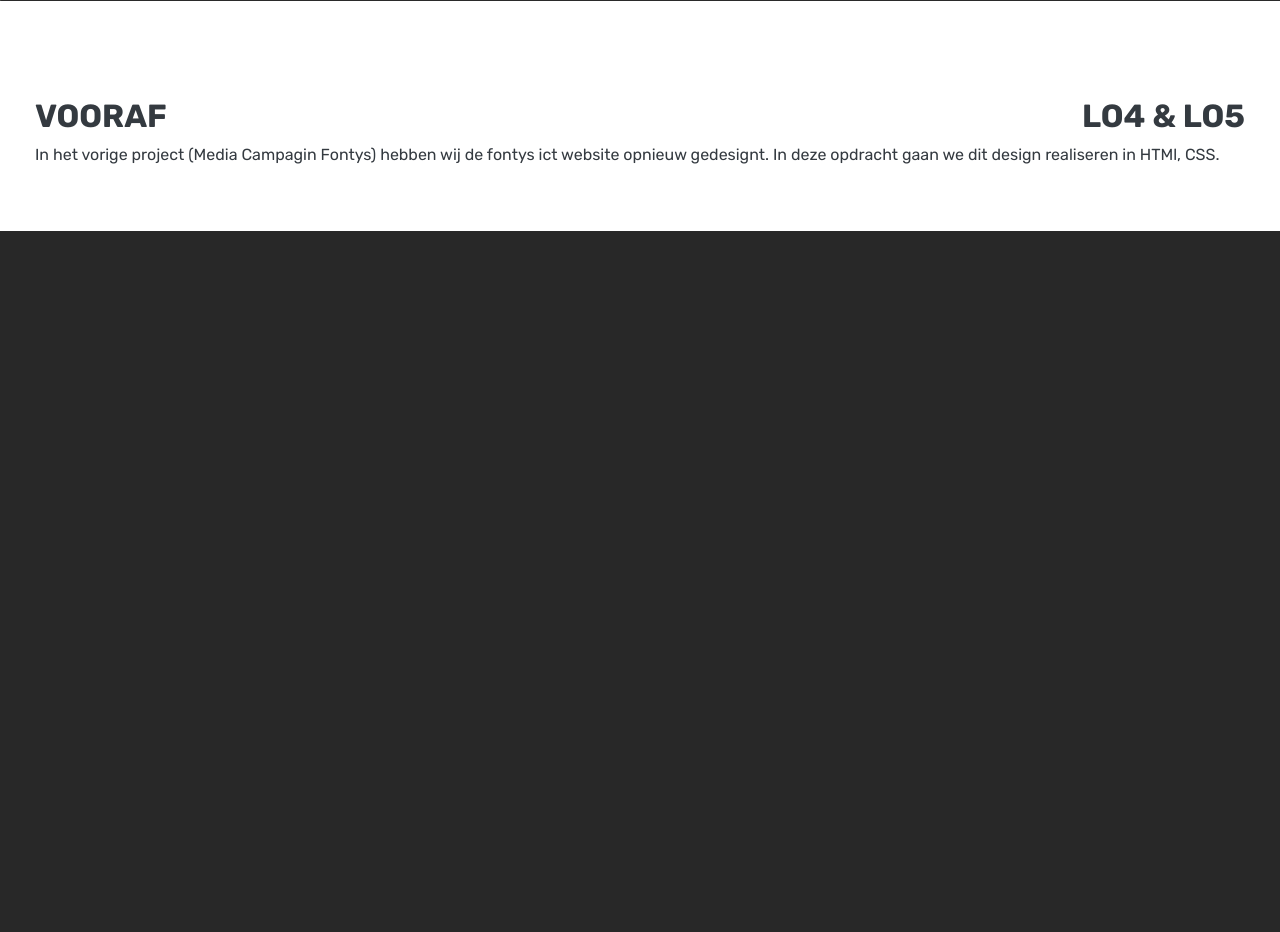
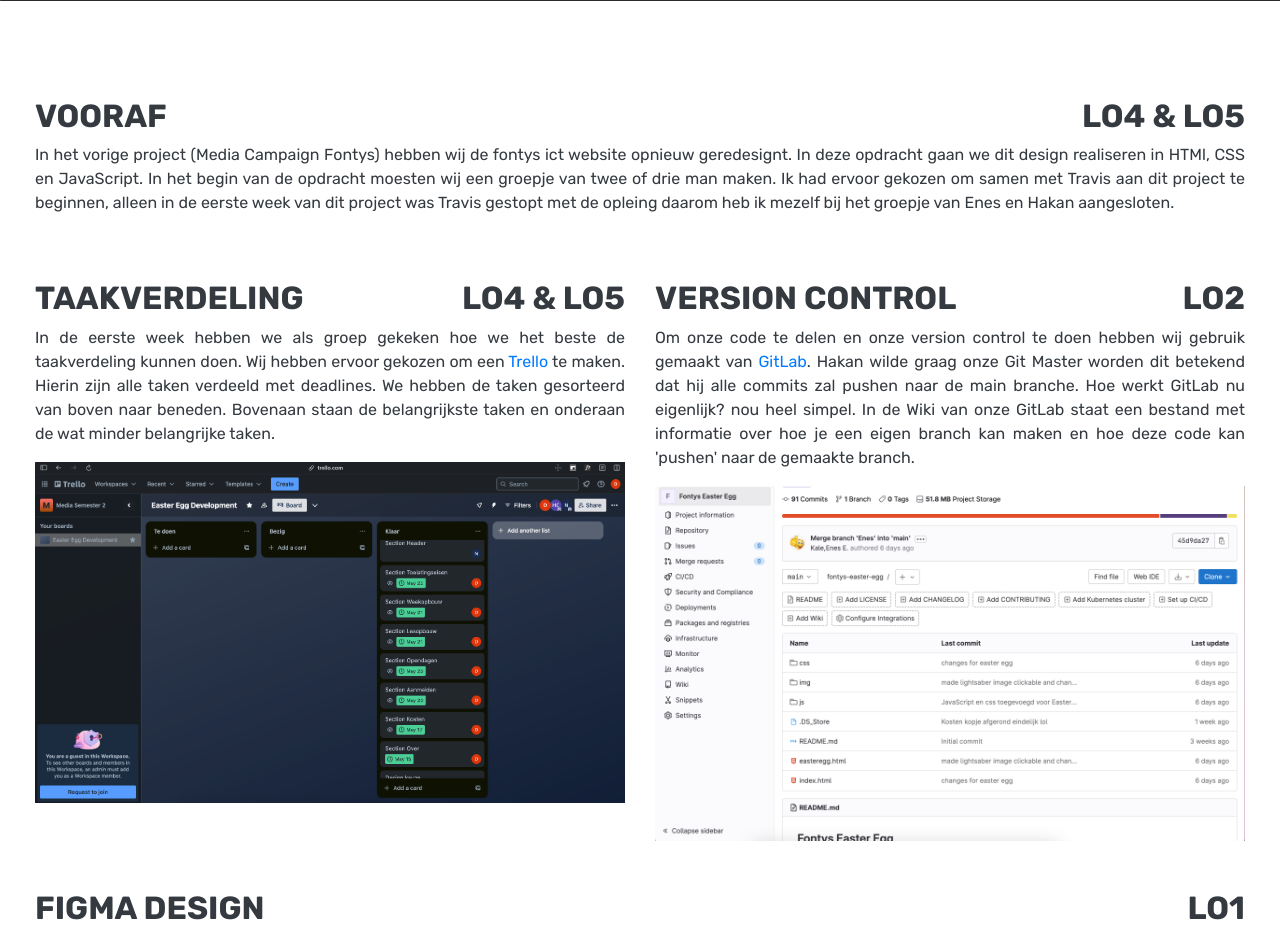
Before and after one commit to Devannn/Portfolio-Semester-2, a PHP site: page /projects/project3.php in a window 1280 px wide. Shown: the part 799-1731 px from the top of the page. Before the commit the page ends 1030 px from the top, so only its background shows below. Run offline with PHP 8.4, Linux system fonts and the light colour scheme.

Commit message:
begonnen met project 3

```diff
--- a/projects/project3.php
+++ b/projects/project3.php
@@ -59,7 +59,7 @@
 
     <div class="outcome-body">
         <div class="container text-dark pt-4">
-            <!-- Name -->
+            <!-- Vooraf -->
             <div class="row pt-4">
                 <div class="col">
                     <h2>Vooraf</h2>
@@ -70,10 +70,61 @@
             </div>
             <div class="row">
                 <div class="col">
-                    <p class="text-justify">In het vorige project (Media Campagin Fontys) hebben wij de fontys ict website opnieuw gedesignt. In deze opdracht gaan we dit design realiseren in HTMl, CSS.</p>
+                    <p class="text-justify">In het vorige project (Media Campaign Fontys) hebben wij de fontys ict website opnieuw geredesignt. In deze opdracht gaan we dit design realiseren in HTMl, CSS en JavaScript. In het begin van de opdracht moesten wij een groepje van twee of drie man maken. Ik had ervoor gekozen om samen met Travis aan dit project te beginnen, alleen in de eerste week van dit project was Travis gestopt met de opleing daarom heb ik mezelf bij het groepje van Enes en Hakan aangesloten.</p>
                 </div>
             </div>
-            <!-- Name -->
+            <!-- Vooraf -->
+
+            <!-- Taakverdeling -->
+            <div class="row pt-4">
+                <div class="col">
+                    <h2>Taakverdeling</h2>
+                </div>
+                <div class="col text-right">
+                    <h2>LO4 & LO5</h2>
+                </div>
+
+                <div class="col-4">
+                    <h2>Version Control</h2>
+                </div>
+                <div class="col-2 text-right">
+                    <h2>LO2</h2>
+                </div>
+            </div>
+            <div class="row">
+                <div class="col">
+                    <p class="text-justify">In de eerste week hebben we als groep gekeken hoe we het beste de taakverdeling kunnen doen. Wij hebben ervoor gekozen om een <a href="https://trello.com/b/PbCF3nrZ/easter-egg-development">Trello</a> te maken. Hierin zijn alle taken verdeeld met deadlines. We hebben de taken gesorteerd van boven naar beneden. Bovenaan staan de belangrijkste taken en onderaan de wat minder belangrijke taken.</p>
+
+                    <img src="../img/projects/easteregg/trello.png" class="img-fluid" />
+                </div>
+
+                <div class="col">
+                    <p class="text-justify">Om onze code te delen en onze version control te doen hebben wij gebruik gemaakt van <a href="https://git.fhict.nl/I498421/fontys-easter-egg">GitLab</a>. Hakan wilde graag onze Git Master worden dit betekend dat hij alle commits zal pushen naar de main branche. Hoe werkt GitLab nu eigenlijk? nou heel simpel. In de Wiki van onze GitLab staat een bestand met informatie over hoe je een eigen branch kan maken en hoe deze code kan 'pushen' naar de gemaakte branch.</p>
+
+                    <img src="../img/projects/easteregg/gitlab.png" class="img-fluid" />
+                </div>
+            </div>
+            <!-- Taakverdeling -->
+
+            <!-- Figma Design -->
+            <div class="row pt-4">
+                <div class="col">
+                    <h2>Figma Design</h2>
+                </div>
+                <div class="col text-right">
+                    <h2>LO1</h2>
+                </div>
+            </div>
+            <div class="row">
+                <div class="col">
+                    <p class="text-justify">Om onze website te realiseren hebben we natuurlijk eerst een design nodig. We hebben als groepje ervoor gekozen om het design van Enes te gebruiken omdat deze heel compleet en netjes eruit ziet. Er moesten nog wel een paar kleine aanpassingen gedaan worden, denk hierbij aan tekskgrootes en centreren van teksten en foto's</p>
+                </div>
+                <div class="col">
+                    <iframe style="border: 1px solid rgba(0, 0, 0, 0.1);" width="590" height="450" src="https://www.figma.com/embed?embed_host=share&url=https%3A%2F%2Fwww.figma.com%2Fdesign%2FjdArPtxVmNnaexkxPJuOo8%2FMedia-campaign-website-redesign-(Copy)%3Fnode-id%3D0-1%26t%3DkhTil8cy0coidWRV-1" allowfullscreen></iframe>
+                </div>
+            </div>
+            <!-- Figma Design -->
+
         </div>
         <div class="py-4"></div>
     </div>
```
Also changed, not shown: img/projects/easteregg/gitlab.png (added), img/projects/easteregg/trello.png (added), 4 other files.
